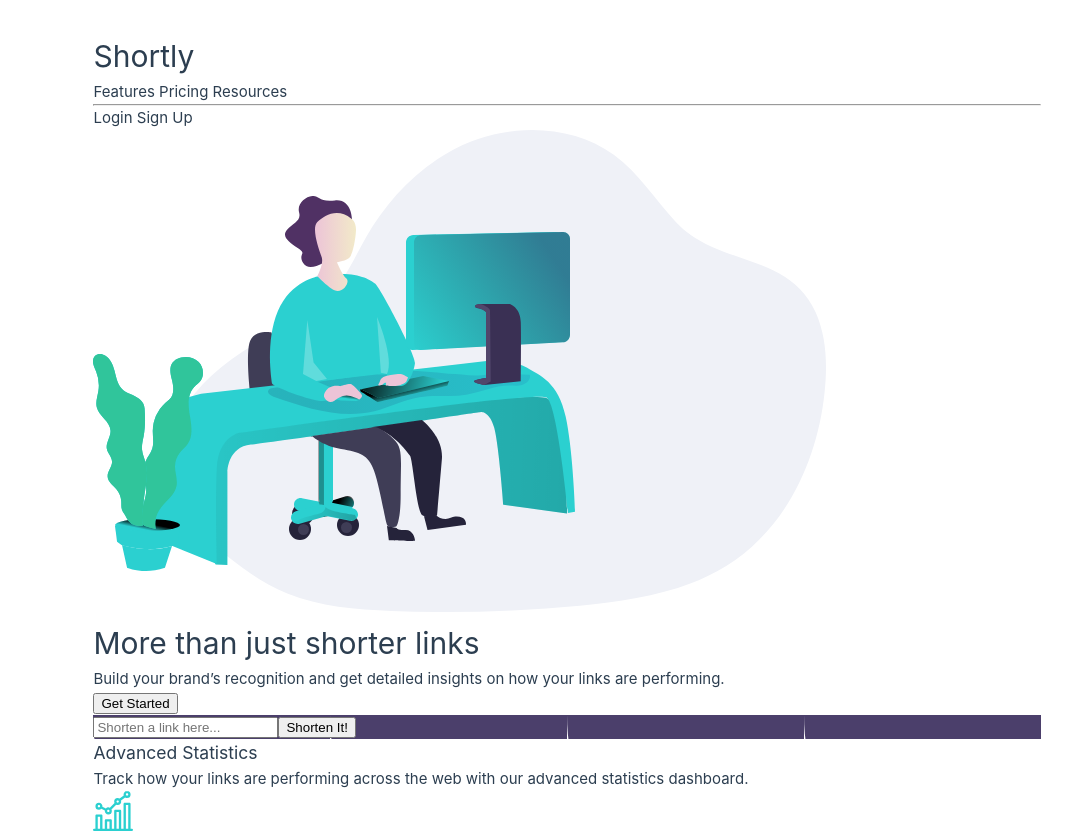
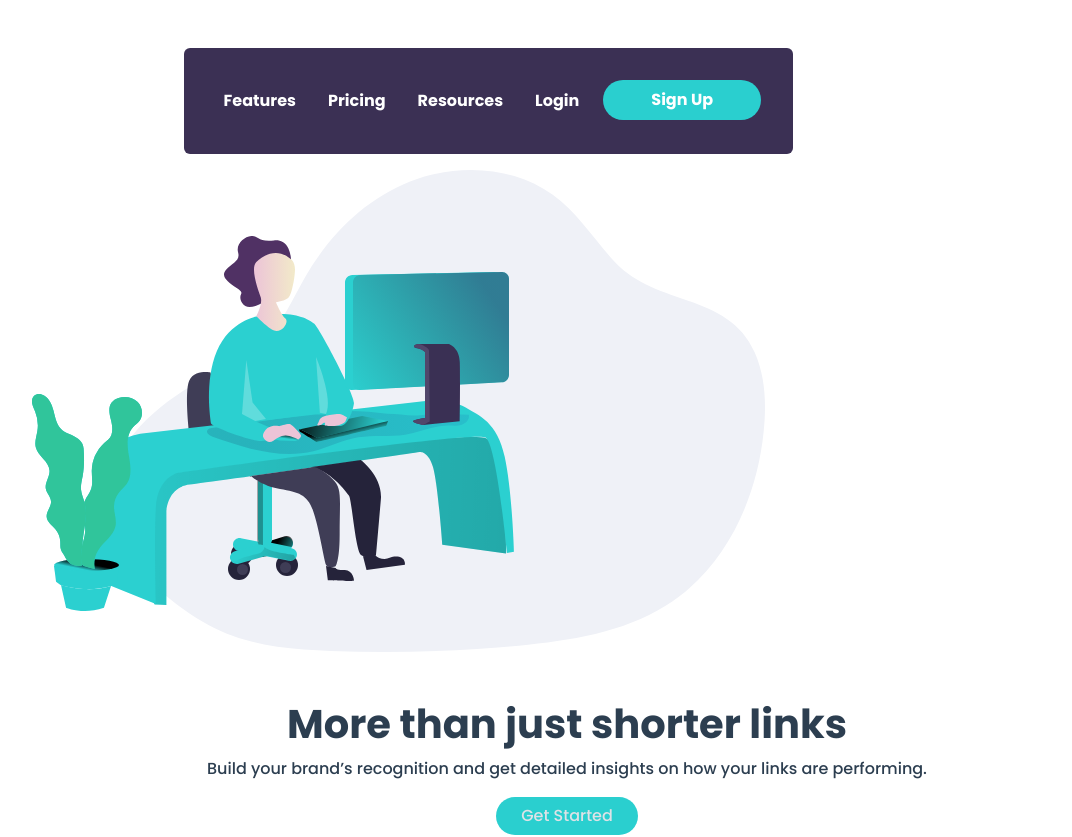
Before and after one commit to isushmoy/shortly, a Vue app: page / in a window 1280 px wide. Shown: the top 837 px of the page, without its empty margins (73-1145 px from the left). Built offline with nearby package versions, Linux system fonts and the light colour scheme.

Commit message:
added navbar

```diff
--- a/index.html
+++ b/index.html
@@ -1,13 +1,31 @@
 <!DOCTYPE html>
 <html lang="en">
   <head>
-    <meta charset="UTF-8">
-    <link rel="icon" href="/favicon.ico">
-    <meta name="viewport" content="width=device-width, initial-scale=1.0">
+    <meta charset="UTF-8" />
+    <link rel="icon" href="/favicon.ico" />
+    <link rel="preconnect" href="https://fonts.googleapis.com" />
+    <link rel="preconnect" href="https://fonts.gstatic.com" crossorigin />
+    <link
+      href="https://fonts.googleapis.com/css2?family=Inter:wght@100..900&family=Poppins:wght@500;700"
+      rel="stylesheet"
+    />
+    <link
+      href="https://cdn.jsdelivr.net/npm/bootstrap@5.3.3/dist/css/bootstrap.min.css"
+      rel="stylesheet"
+      integrity="sha384-QWTKZyjpPEjISv5WaRU9OFeRpok6YctnYmDr5pNlyT2bRjXh0JMhjY6hW+ALEwIH"
+      crossorigin="anonymous"
+    />
+
+    <meta name="viewport" content="width=device-width, initial-scale=1.0" />
     <title>Shortly</title>
   </head>
   <body>
     <div id="app"></div>
     <script type="module" src="/src/main.js"></script>
+    <script
+      src="https://cdn.jsdelivr.net/npm/bootstrap@5.3.3/dist/js/bootstrap.bundle.min.js"
+      integrity="sha384-YvpcrYf0tY3lHB60NNkmXc5s9fDVZLESaAA55NDzOxhy9GkcIdslK1eN7N6jIeHz"
+      crossorigin="anonymous"
+    ></script>
   </body>
 </html>
--- a/src/App.vue
+++ b/src/App.vue
@@ -8,23 +8,19 @@ import navbar from './components/nav.vue'
     <!-- <img alt="Vue logo" class="logo" src="./assets/logo.svg" width="125" height="125" /> -->
   </header>
 
-  <main class="container">
+  <main class="container" data-bs-theme="dark">
     <div class="top">
-      <h1 class="text-4xl font-bold">Shortly</h1>
-      <nav>
         <navbar />
-        Features Pricing Resources
-        <hr />
-        Login Sign Up
-      </nav>
-      <img src="./assets/images/illustration-working.svg" alt="" />
+      <img class="img-fluid mt-2" src="./assets/images/illustration-working.svg" alt="" />
 
-      <h1>More than just shorter links</h1>
-      <p>
+      <h1 class="fw-bold text-center mt-5">More than just shorter links</h1>
+      <p class="text-center">
         Build your brand’s recognition and get detailed insights on how your
         links are performing.
       </p>
-      <button>Get Started</button>
+      <div class="middle-button d-flex justify-content-center">
+        <button class="btn cyan-button rounded-pill px-4 mb-5">Get Started</button>
+      </div>
     </div>
     <div class="middle">
       <div class="bg-shorten">
@@ -109,5 +105,8 @@ import navbar from './components/nav.vue'
 .bg-shorten{
   background-image: url(./assets/images/bg-shorten-mobile.svg);
 }
+.cyan-button{
+  background-color: hsl(180, 66%, 49%);
+}
 
 </style>
--- a/src/assets/base.css
+++ b/src/assets/base.css
@@ -66,20 +66,8 @@ body {
     color 0.5s,
     background-color 0.5s;
   line-height: 1.6;
-  font-family:
-    Inter,
-    -apple-system,
-    BlinkMacSystemFont,
-    'Segoe UI',
-    Roboto,
-    Oxygen,
-    Ubuntu,
-    Cantarell,
-    'Fira Sans',
-    'Droid Sans',
-    'Helvetica Neue',
-    sans-serif;
-  font-size: 15px;
+  font-family: "Poppins", sans-serif;
+  font-size: 1rem;
   text-rendering: optimizeLegibility;
   -webkit-font-smoothing: antialiased;
   -moz-osx-font-smoothing: grayscale;
--- a/src/assets/main.css
+++ b/src/assets/main.css
@@ -1,7 +1,4 @@
 @import './base.css';
-@tailwind base;
-@tailwind components;
-@tailwind utilities;
 
 #app {
   max-width: 1280px;
--- a/src/components/nav.vue
+++ b/src/components/nav.vue
@@ -2,5 +2,51 @@
 </script>
 
 <template>
+    <nav class="navbar navbar-expand-lg">
+      <div class="container-fluid">
+        <a class="navbar-brand" href="#">Shortly</a>
+        <button class="navbar-toggler" type="button" data-bs-toggle="collapse" data-bs-target="#navbarSupportedContent" aria-controls="navbarSupportedContent" aria-expanded="true" aria-label="Toggle navigation">
+          <span class="navbar-toggler-icon"></span>
+        </button>
+        <div class="navbar-collapse collapse hide mt-2" id="navbarSupportedContent" style="">
+          <ul class="navbar-nav bg-body-secondary rounded text-center p-4 me-auto mb-2 mb-lg-0 ">
+            <li class="nav-item">
+              <a class="nav-link active" aria-current="page" href="#">Features</a>
+            </li>
+            <li class="nav-item">
+              <a class="nav-link active" aria-current="page" href="#">Pricing</a>
+            </li>
+            <li class="nav-item">
+              <a class="nav-link active" aria-current="page" href="#">Resources</a>
+            </li>
+            <hr style="color: white;">
+            <li class="nav-item">
+              <a class="nav-link active" aria-current="page" href="#">Login</a>
+            </li>
+            <li class="nav-item mx-auto">
+              <button class="nav-link active cyan-button btn rounded-pill px-5" aria-current="page" href="#">Sign Up</button>
+            </li>
+          </ul>
+        </div>
+      </div>
+    </nav>
+  </template>
 
-</template>
+<style scoped>
+.navbar-brand{
+  font-size: 2rem;
+  font-weight: 700;
+}
+.navbar-nav {
+  background-color: hsl(257, 27%, 26%) !important;
+}
+.nav-link{
+  margin: 0.5rem;
+  color: white !important;
+  font-size: 1rem;
+  font-weight: 700;
+}
+.cyan-button{
+  background-color: hsl(180, 66%, 49%);
+}
+</style>
```
